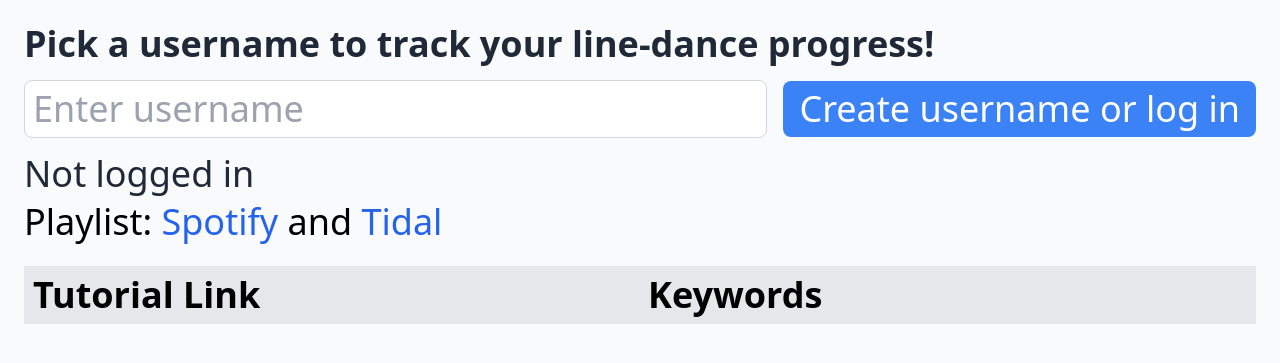
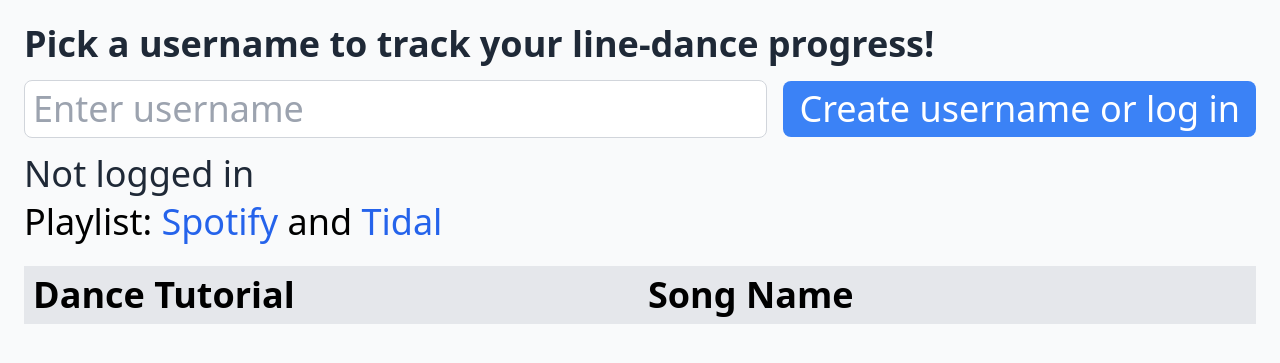
Before and after one commit to loic-lescoat/linedance-tracker, a Flask app: page /linedance-tracker/ in a window 1280 px wide. Shown: the top 363 px of the page. Run offline with Flask 3, Linux system fonts and the light colour scheme; data that the repository does not hold is empty; parts of the project's set-up code (start-up, migrations or seed data) failed here and were passed over; some libraries are stand-ins or nearby versions.

Commit message:
display works

```diff
--- a/app.py
+++ b/app.py
@@ -11,7 +11,7 @@ from flask import (
 )
 
 
-from collections import namedtuple
+from dataclasses import dataclass
 import os
 
 import psycopg
@@ -26,7 +26,15 @@ assert all([x in os.environ for x in EXPECTED_KEYS]), set(EXPECTED_KEYS) - set(
 )
 
 
-dance = namedtuple("dance", ["id", "name", "keywords", "url", "status", "interest"])
+@dataclass
+class DanceClass:
+    id: int
+    dance_name: str
+    song_name: str
+    url: str
+    status: int
+    interest: int
+
 
 STORAGE_DIR = os.environ["STORAGE_DIR"]
 
@@ -74,30 +82,34 @@ def home():
         """
 with t1 as (
     with t0 as (
-        select dances.id, dances.name, dances.keywords, dances.url, progress.status
+        select dances.id, dances.url, progress.status
         , %(username)s as username
         from dances
         left join progress
         on dances.id = progress.id
         and progress.username = %(username)s
     )
-    select id, name, keywords, url, username,
+    select id, url, username,
     case when status is null then 0 else status end as status
     from t0
 )
 select
-  t1.id, t1.name, t1.keywords, t1.url, t1.status
+  t1.id, t2.dance_name, t2.song_name, t1.url, t1.status
   , case when interest.interest is null then 0 else interest.interest end as interest
 from t1
+INNER JOIN dance_descriptions t2
+ON t1.id = t2.id
+
 left join interest
 on t1.id = interest.id
 and t1.username = interest.username
-order by interest desc, status desc, name asc
+
+order by interest desc, status desc
 """,
         params,
     ).fetchall()
     conn.close()
-    dances = [dance(*x) for x in dances_list]
+    dances = [DanceClass(*x) for x in dances_list]
     return render_template("home.html", dances=dances, username=username)
 
 
--- a/templates/home.html
+++ b/templates/home.html
@@ -79,8 +79,8 @@
           <table class="table-fixed w-full bg-white border border-gray-200 rounded-lg">
               <thead class="bg-gray-200">
                   <tr>
-                      <th class="px-2 py-2 text-left">Tutorial Link</th>
-                      <th class="px-2 py-2 text-left">Keywords</th>
+                      <th class="px-2 py-2 text-left">Dance Tutorial</th>
+                      <th class="px-2 py-2 text-left">Song Name</th>
                       {% if username is not none %}
                       <th class="px-2 py-2 text-center">Learned?</th>
                       <th class="px-2 py-2 text-center">Interested?</th>
@@ -91,8 +91,8 @@
               <tbody>
                   {% for dance in dances %}
                   <tr class="{% if loop.index is even %}bg-gray-100{% else %}bg-white{% endif %}">
-                      <td class="border px-4 py-2"><a href="{{ dance.url }}" target="_blank" class="text-blue-600 hover:underline">{{ dance.name }}</a></td>
-                      <td class="border px-4 py-2">{{ dance.keywords }}</td>
+                      <td class="border px-4 py-2"><a href="{{ dance.url }}" target="_blank" class="text-blue-600 hover:underline">{{ dance.dance_name }}</a></td>
+                      <td class="border px-4 py-2">{{ dance.song_name }}</td>
                       {% if username is not none %}
                       <td class="border px-4 py-2 text-center">
                         <input
```
